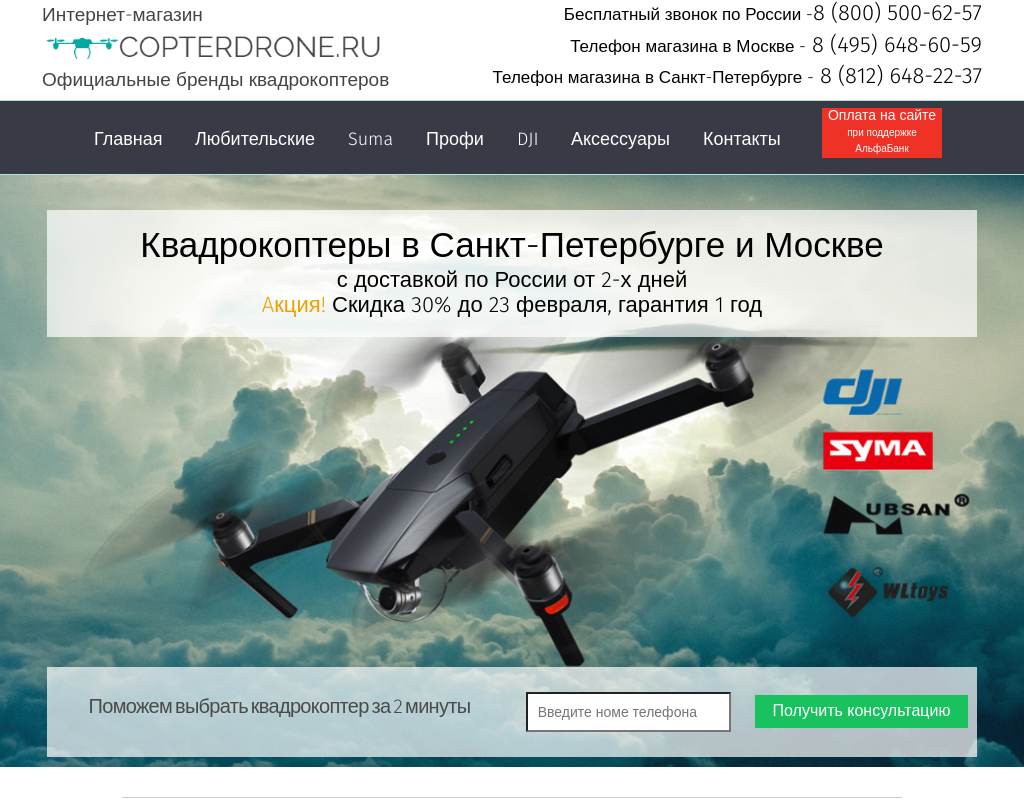
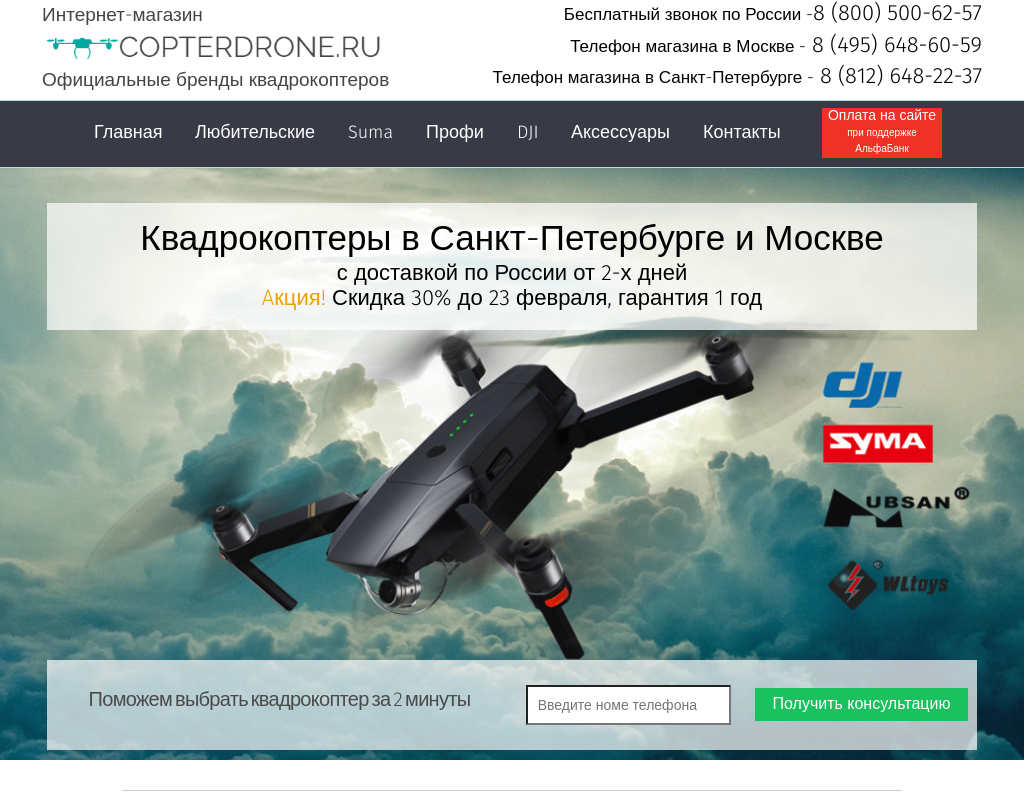
Before and after one commit to Annushka1/111, a plain HTML site: page index.html in a window 1024 px wide. Shown: the top 800 px of the page. Drawn offline with Linux system fonts and the light colour scheme; files whose address does not match are found by name.

Commit message:
опять меню

```diff
--- a/css/md-cols.css
+++ b/css/md-cols.css
@@ -83,12 +83,8 @@
 	}
 
 	.nav-item {
-		padding: 15px 12px 15px 12px;
+		padding: 8px 12px 15px 12px;
 		margin: 10px 5px 8px 0;
-	}
-
-	.nav-item {
-
 	}
 
 	.main-nav:after {
@@ -97,6 +93,10 @@
 
 	.nav-item:first-child {
 		margin-left: 0;
+	}
+
+	.red-btn {
+		margin-top: 5px;
 	}
 
 	.offer-title {
```
